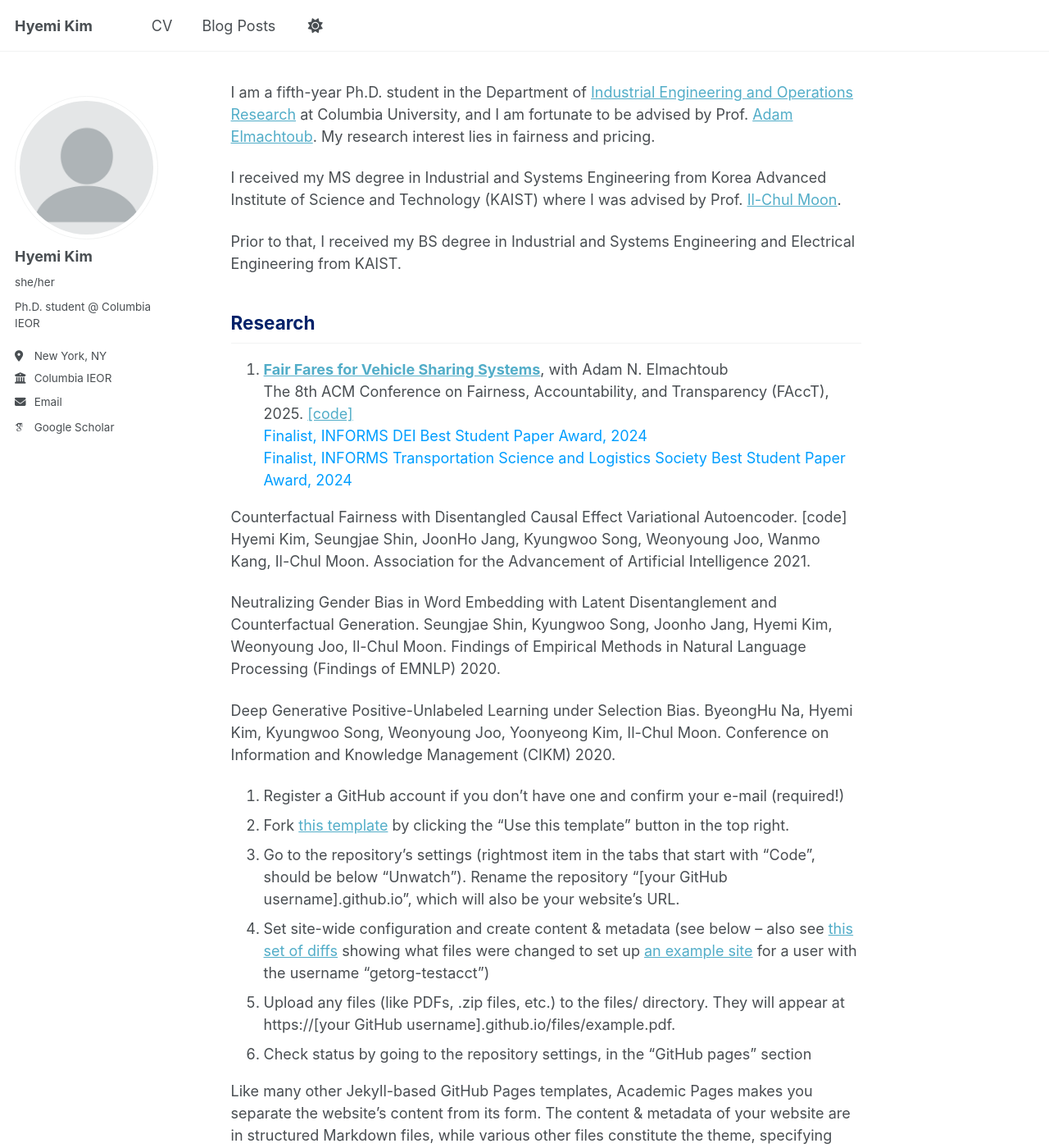
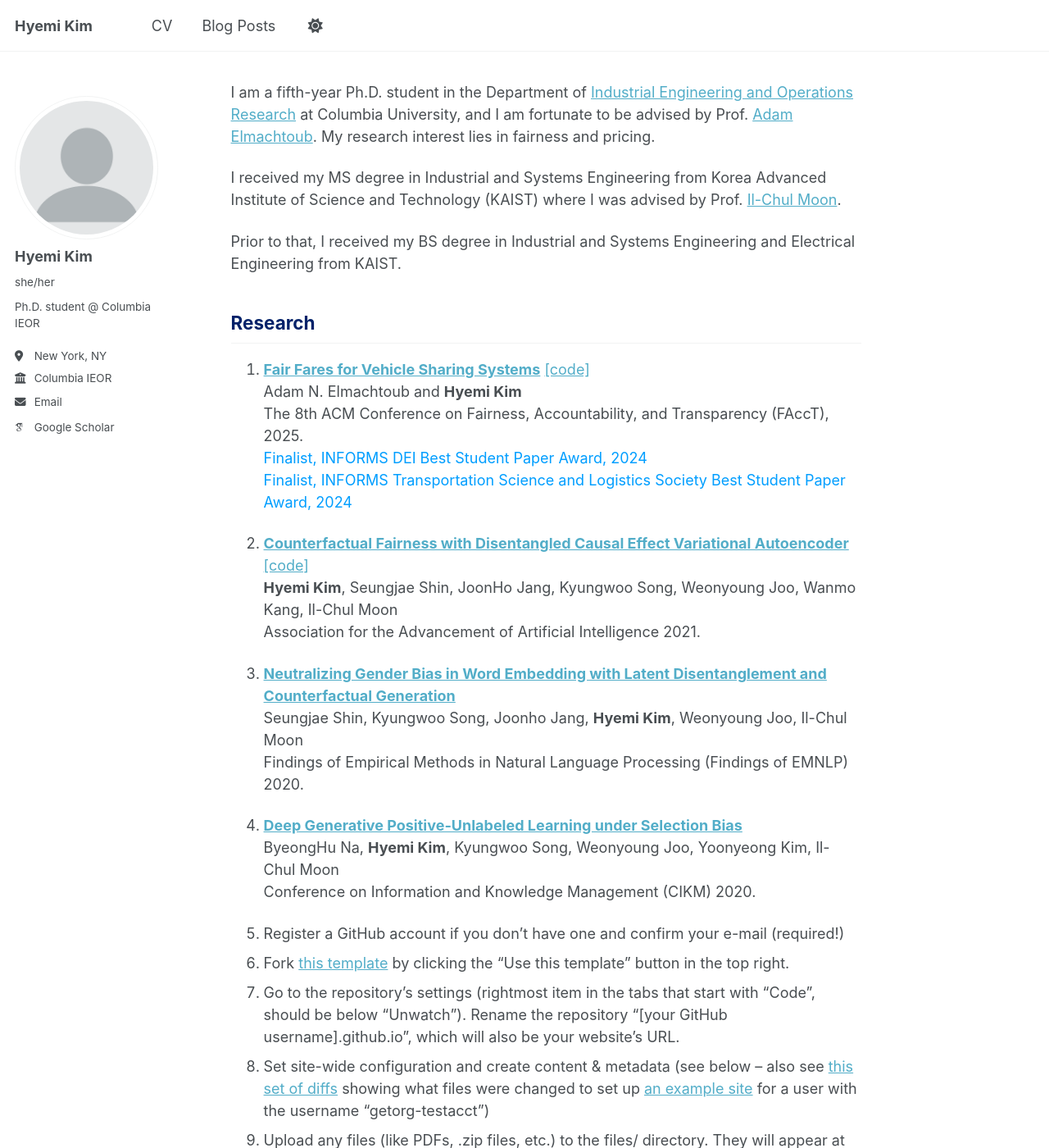
Before and after one commit to HyemiK1m/hyemik1m.github.io, a Jekyll site: the page built from _pages/about.md, in a window 1280 px wide and 1400 px high. Shown: the whole window at 82% size. Built offline with Jekyll 4.4.1, drawn with Linux system fonts in a browser that asks for light colours; some web fonts are replaced; a script that is not in the unit is left out.

Commit message:
Update about.md

```diff
--- a/_pages/about.md
+++ b/_pages/about.md
@@ -12,22 +12,23 @@ I received my MS degree in Industrial and Systems Engineering from Korea Advance
 Prior to that, I received my BS degree in Industrial and Systems Engineering and Electrical Engineering from KAIST.
 
 <h2 style="color:#012169;">Research</h2>
-1. [**Fair Fares for Vehicle Sharing Systems**](https://papers.ssrn.com/sol3/papers.cfm?abstract_id=4699813), with Adam N. Elmachtoub<br>
-The 8th ACM Conference on Fairness, Accountability, and Transparency (FAccT), 2025. [[code]](https://github.com/HyemiK1m/DCEVAE)<br>
+1. [**Fair Fares for Vehicle Sharing Systems**](https://papers.ssrn.com/sol3/papers.cfm?abstract_id=4699813) [[code]](https://github.com/HyemiK1m/DCEVAE)<br>
+Adam N. Elmachtoub and **Hyemi Kim**<br>
+The 8th ACM Conference on Fairness, Accountability, and Transparency (FAccT), 2025.<br>
 <span style="color:#009EFF;">Finalist, INFORMS DEI Best Student Paper Award, 2024</span><br>
 <span style="color:#009EFF;">Finalist, INFORMS Transportation Science and Logistics Society Best Student Paper Award, 2024</span><br>
 
-Counterfactual Fairness with Disentangled Causal Effect Variational Autoencoder. [code]
-Hyemi Kim, Seungjae Shin, JoonHo Jang, Kyungwoo Song, Weonyoung Joo, Wanmo Kang, Il-Chul Moon.
-Association for the Advancement of Artificial Intelligence 2021.
+1. [**Counterfactual Fairness with Disentangled Causal Effect Variational Autoencoder**](https://www.aaai.org/AAAI21Papers/AAAI-6311.KimH.pdf) [[code]](https://github.com/HyemiK1m/DCEVAE)<br>
+**Hyemi Kim**, Seungjae Shin, JoonHo Jang, Kyungwoo Song, Weonyoung Joo, Wanmo Kang, Il-Chul Moon<br>
+Association for the Advancement of Artificial Intelligence 2021.<br>
 
-Neutralizing Gender Bias in Word Embedding with Latent Disentanglement and Counterfactual Generation.
-Seungjae Shin, Kyungwoo Song, Joonho Jang, Hyemi Kim, Weonyoung Joo, Il-Chul Moon.
-Findings of Empirical Methods in Natural Language Processing (Findings of EMNLP) 2020.
+1. [**Neutralizing Gender Bias in Word Embedding with Latent Disentanglement and Counterfactual Generation**](https://aclanthology.org/2020.findings-emnlp.280.pdf)<br>
+Seungjae Shin, Kyungwoo Song, Joonho Jang, **Hyemi Kim**, Weonyoung Joo, Il-Chul Moon<br>
+Findings of Empirical Methods in Natural Language Processing (Findings of EMNLP) 2020.<br>
 
-Deep Generative Positive-Unlabeled Learning under Selection Bias.
-ByeongHu Na, Hyemi Kim, Kyungwoo Song, Weonyoung Joo, Yoonyeong Kim, Il-Chul Moon.
-Conference on Information and Knowledge Management (CIKM) 2020.
+1. [**Deep Generative Positive-Unlabeled Learning under Selection Bias**](https://aclanthology.org/2020.findings-emnlp.280.pdf)<br>
+ByeongHu Na, **Hyemi Kim**, Kyungwoo Song, Weonyoung Joo, Yoonyeong Kim, Il-Chul Moon<br>
+Conference on Information and Knowledge Management (CIKM) 2020.<br>
 
 1. Register a GitHub account if you don't have one and confirm your e-mail (required!)
 1. Fork [this template](https://github.com/academicpages/academicpages.github.io) by clicking the "Use this template" button in the top right.
```
